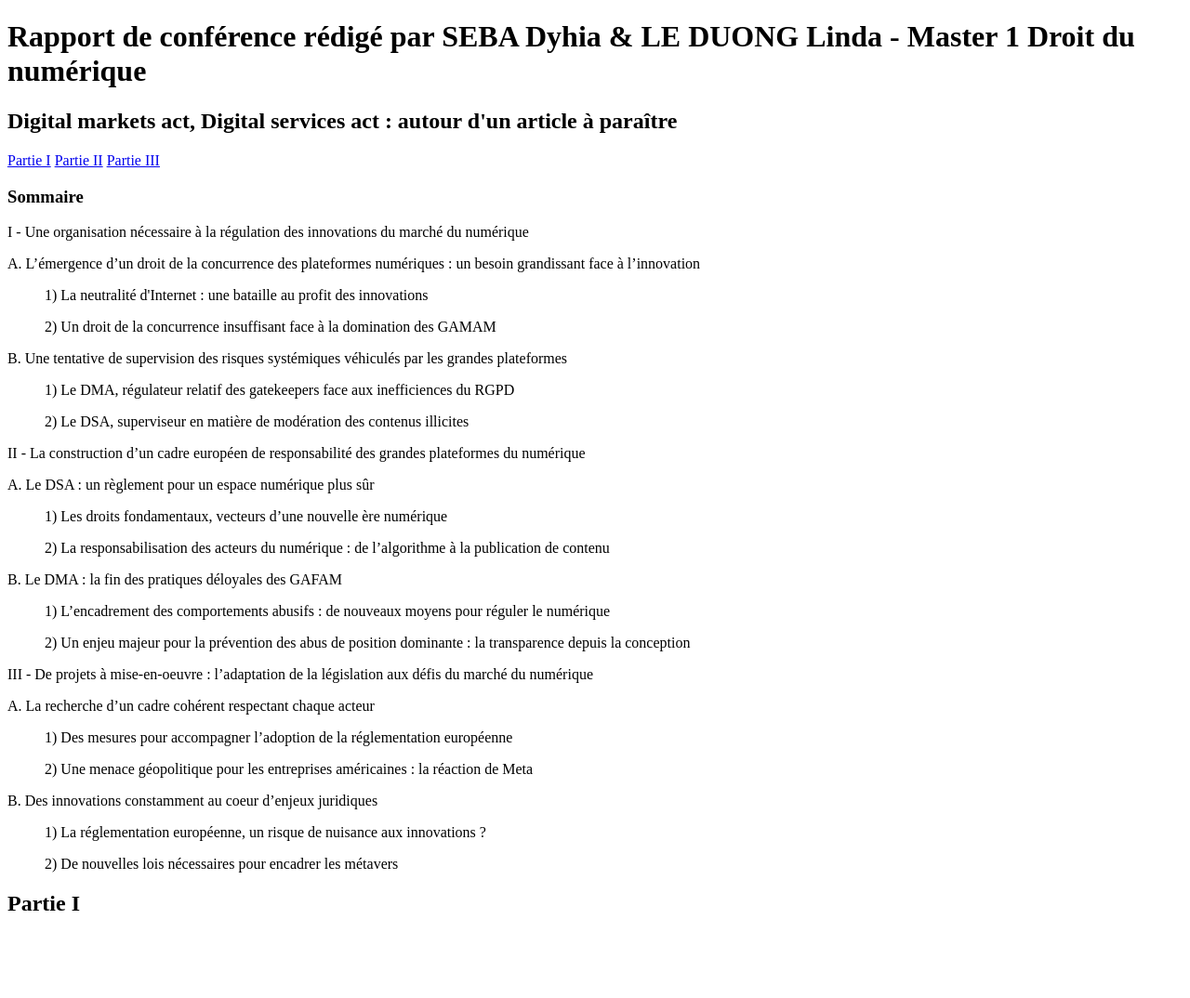
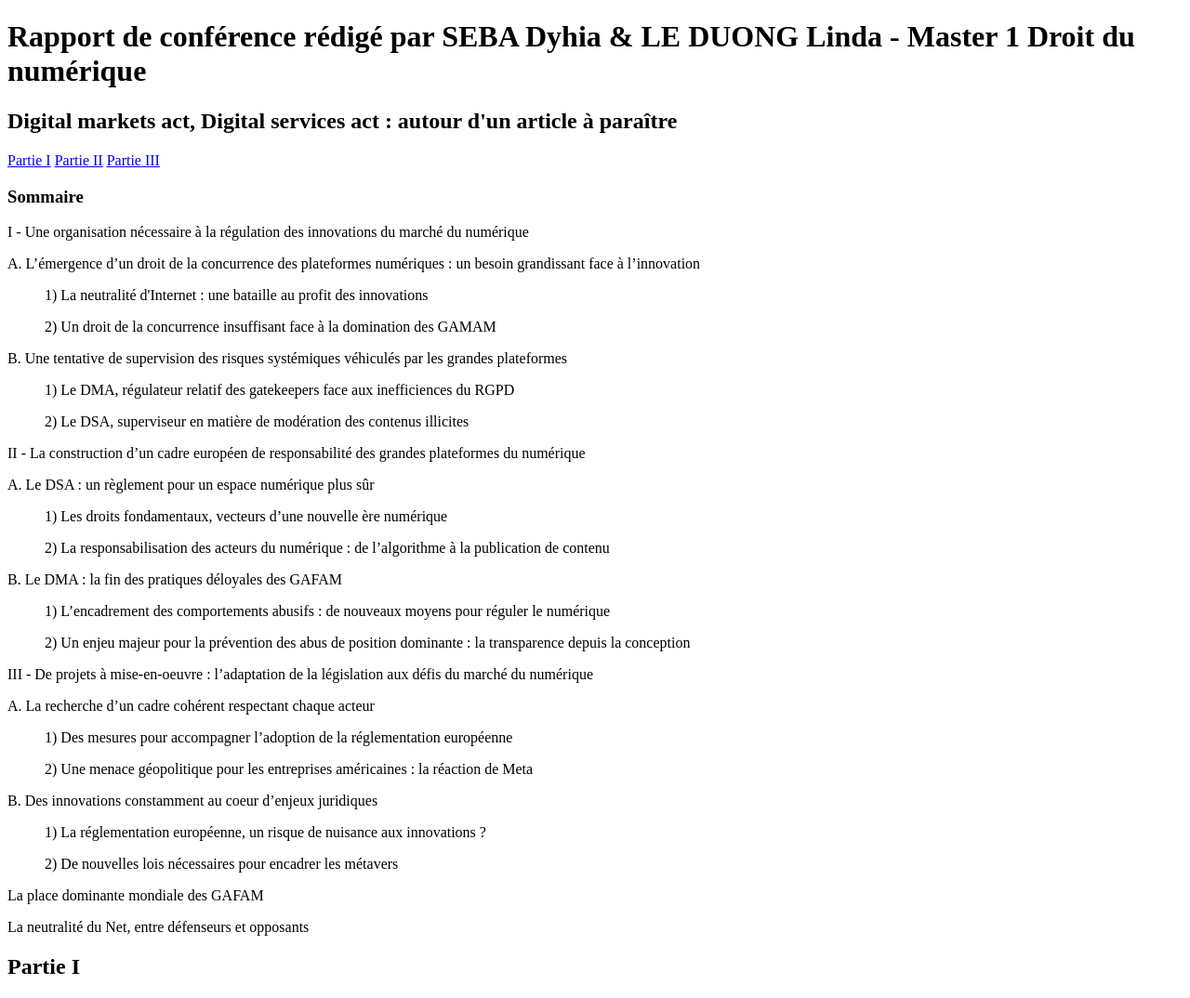
Before and after one commit to Dyhia7/Dyhia7.github.io, a plain HTML site: page controle-PW-SEBA-2022/ex2.html in a window 1280 px wide. Shown: the whole page at 93% size. Before the commit the page ends 1006 px from the top, so only its background shows below. Drawn offline with Linux system fonts and the light colour scheme.

Commit message:
Update ex2.html

```diff
--- a/controle-PW-SEBA-2022/ex2.html
+++ b/controle-PW-SEBA-2022/ex2.html
@@ -89,6 +89,12 @@ conception
                 2) De nouvelles lois nécessaires pour encadrer les métavers
             </ul>
         </p>
+        <p>
+            La place dominante mondiale des GAFAM
+        </p>
+        <p>
+            La neutralité du Net, entre défenseurs et opposants
+        </p>
 
     </div>
 
```
